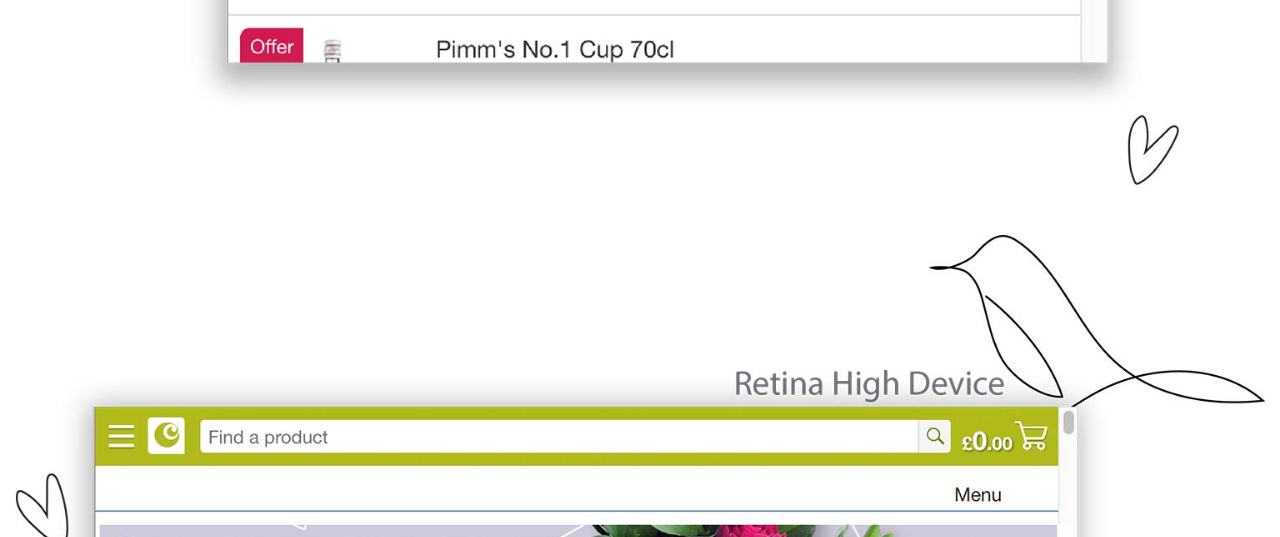
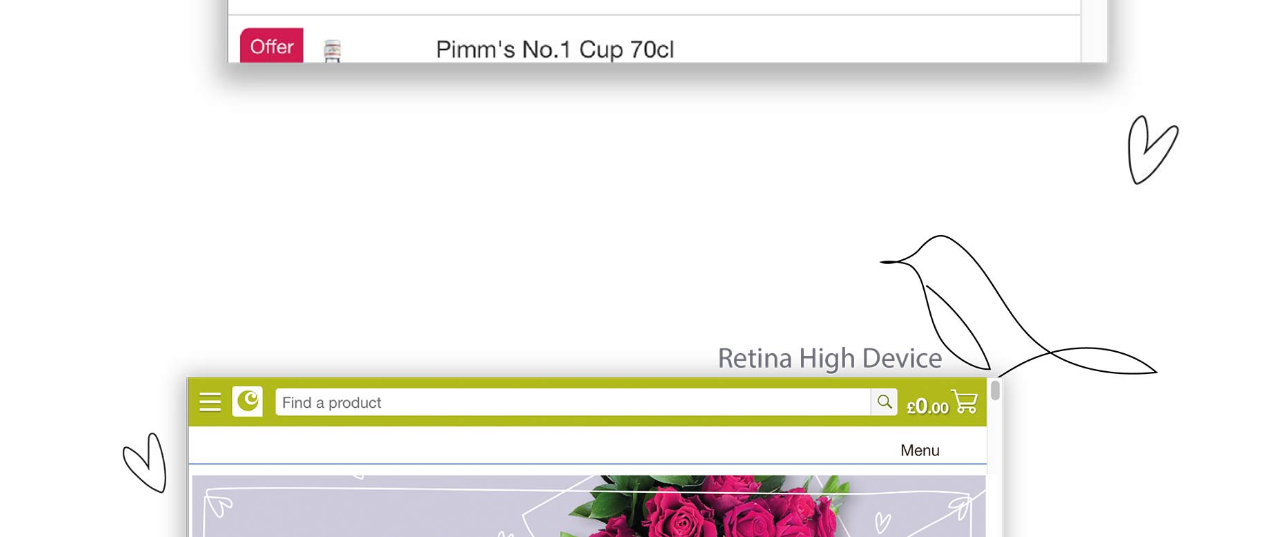
Before and after one commit to olu1987/leshia_thomas_new, a PHP site: page /ocado-project.php in a window 1280 px wide. Shown: the part 5963-6500 px from the top of the page. Run offline with PHP 8.4, Linux system fonts and the light colour scheme.

Commit message:
fix for sizing on new asset

```diff
--- a/ocado-project.php
+++ b/ocado-project.php
@@ -40,7 +40,7 @@
      </div>
    </div>
    <div class="row ocado-section">
-     <div class="col-md-12">
+     <div class="col-md-10 col-md-offset-1">
      <img class="img-responsive" src="img/ocado-project/cat-header-4.jpg" />
      </div>
    </div>
```
